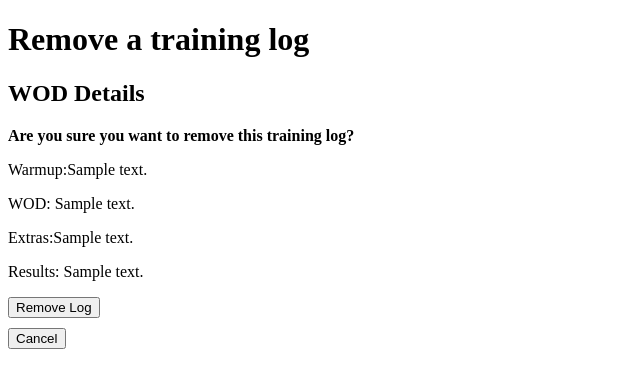
After one commit to lauraelina-git/crossfit, a Flask app: template templates/remove_log.html in a window 1280 px wide. The commit adds this page. Shown: the top 388 px of the page, without its empty margins (0-640 px from the left). Run offline with Flask 3, Linux system fonts and the light colour scheme; the template is opened without the code that fills it: most values are stand-ins (such as "Sample title", 1, 10 or a date in 2020).

Commit message:
Remove log function added

```diff
--- a/app.py
+++ b/app.py
@@ -165,6 +165,23 @@ def edit_workout(workout_id):
     return render_template("edit_workout.html", workout=wod)
 
 
+@app.route("/remove_log/<int:log_id>", methods=["GET","POST"])
+def remove_log(log_id):
+    """Remove a training log"""
+    if "user_id" not in session:
+        return redirect("/login")
+    user_id = session["user_id"]
+
+    if request.method == "GET":
+        current_log=logs.list_log(log_id)
+        return render_template("remove_log.html", log=current_log)
+
+    if request.method =="POST":
+        logs.remove_log(log_id, user_id)
+
+    return redirect("/")
+
+
 @app.route("/register")
 def register():
     """Register a new user"""
--- /dev/null
+++ b/templates/remove_log.html
@@ -0,0 +1,24 @@
+<!DOCTYPE html>
+<html>
+<head>
+  <title>Remove training Log</title>
+</head>
+
+<body>
+  <h1>Remove a training log</h1>
+
+    <h2>WOD Details</h2>
+    <p><strong>Are you sure you want to remove this training log?</strong> </p>
+    <p>Warmup:{{ log.warmup_description }}</p>
+    <p>WOD: {{ log.wod_description }}</p>
+    <p>Extras:{{ log.extras_description }}</p>
+    <p>Results: {{ log.log_text }}</p>
+
+    <form action="/remove_log/{{ log.id }}" method="post">
+      <input type="submit" name="remove" value="Remove Log">
+    </form>
+  <form action="/" method="get" style="margin-top:10px;">
+    <input type="submit" name="cancel" value="Cancel">
+  </form>
+</body>
+</html>
--- a/templates/show_log.html
+++ b/templates/show_log.html
@@ -26,6 +26,9 @@
   <p>
     <a href="/edit_log/{{ log.id }}"> Edit log </a>
   </p>
+    <p>
+    <a href="/remove_log/{{ log.id }}"> Remove log </a>
+  </p>
 </body>
 
 </html>
```
Also changed, not shown: logs.py (+15 -0 lines), README.md.
